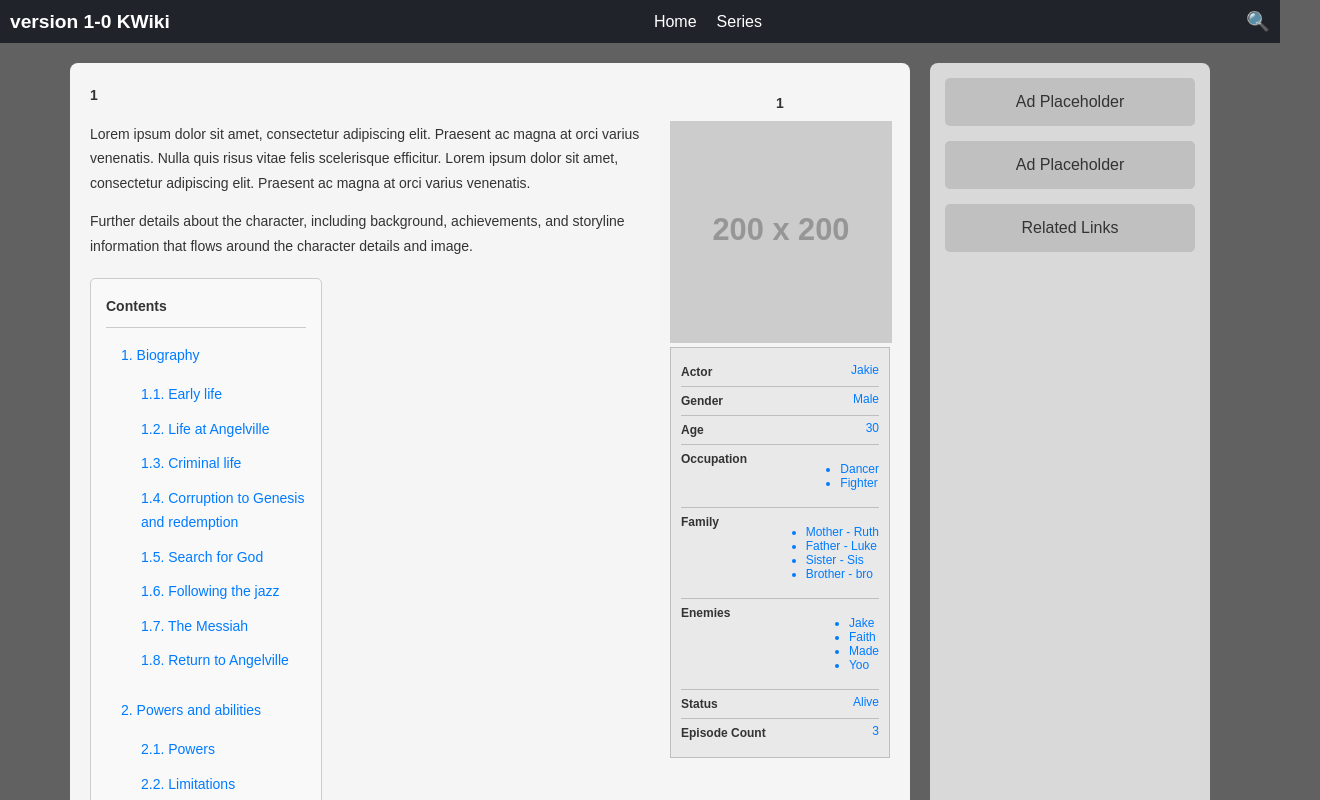
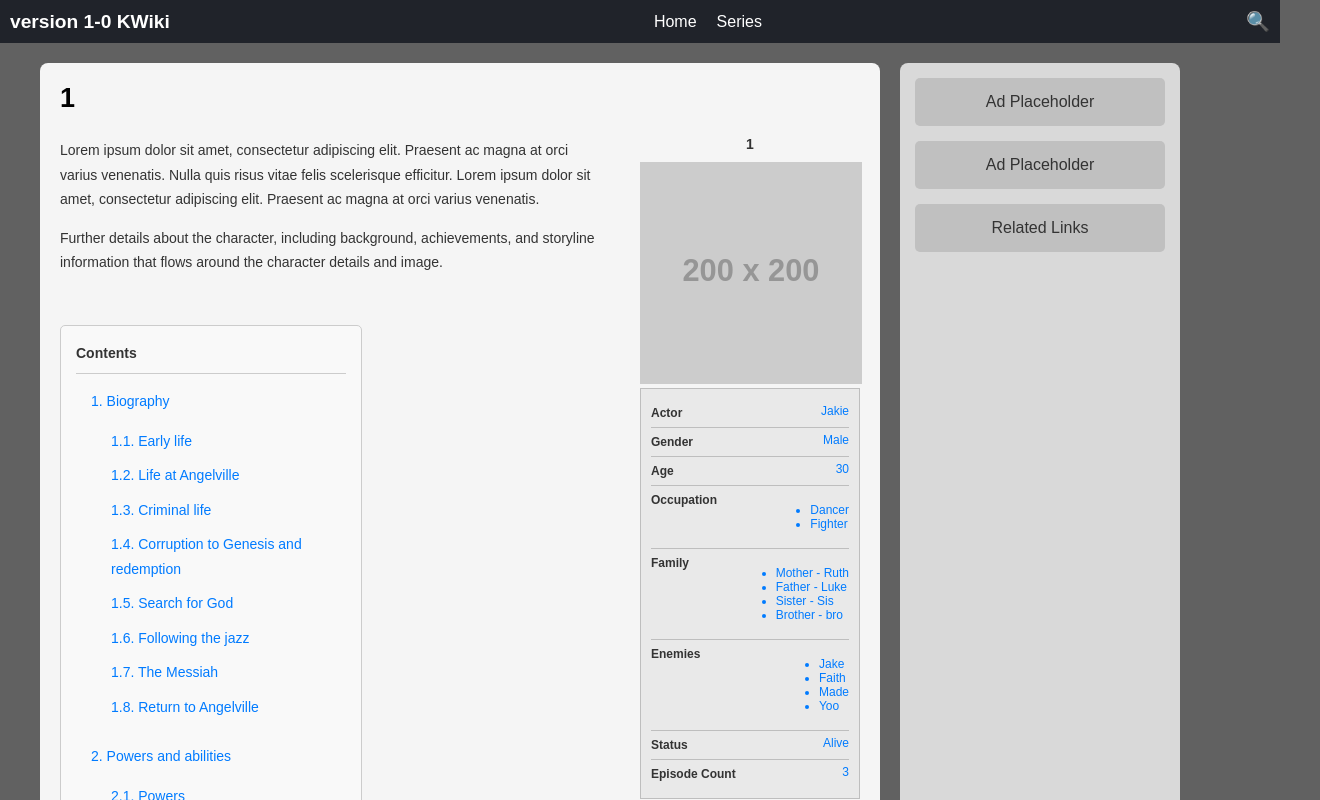
Before and after one commit to trulyepic/kwikiProject-v-1, a React (Create React App) app: page /character/1 in a window 1280 px wide. Shown: the top 800 px of the page, 1320 px wide, since content can reach past the window. Built offline with nearby package versions, Linux system fonts and the light colour scheme.

Commit message:
character initial page done

```diff
--- a/src/components/character-info-page/CharacterPage.css
+++ b/src/components/character-info-page/CharacterPage.css
@@ -3,24 +3,52 @@ html {
   margin: 0;
   padding: 0;
   font-family: Arial, Helvetica, sans-serif;
-  /* background-color: #616161; */
+  height: 100%;
 }
 
 .character_page_wrapper {
   display: flex;
-  justify-content: center;
+  flex-direction: column;
+  align-items: center;
+  background-color: #616161;
+  /* min-height: 100vh; */
+  height: 100vh;
   padding: 20px;
-  min-height: 100vh;
 }
 
 .character_page_content {
-  display: flex;
+  /* display: flex;
   max-width: 800px;
   width: 100%;
   background-color: #f5f5f5;
   padding: 20px;
   border-radius: 8px;
-  position: relative;
+  position: relative; */
+  display: flex;
+  max-width: 1200px;
+  width: 100%;
+}
+
+.character_information_page {
+  flex: 3;
+  max-width: 800px;
+  width: calc(100% - 300px);
+  /* width: 100%; */
+  padding: 20px;
+  background-color: #f5f5f5;
+  border-radius: 8px;
+  display: inline-block;
+  flex-grow: 1;
+}
+.character_main_content {
+  display: flex;
+  gap: 20px;
+}
+
+.character_page_header {
+  margin-bottom: 10px;
+  font-size: 27px;
+  font-weight: bold;
 }
 
 /* Character Name at the top */
@@ -133,12 +161,13 @@ html {
 
 /* Table of Contents */
 .character_table_of_contents {
-  margin-top: 20px;
+  /* margin-bottom: 20px; */
+  margin-top: 50px;
   padding: 15px;
   border-radius: 5px;
   border: 1px solid #ccc;
   background-color: #f9f9f9;
-  width: 200px;
+  width: 50%;
 }
 
 .character_table_of_contents h3 {
--- a/src/components/character-info-page/CharacterPage.js
+++ b/src/components/character-info-page/CharacterPage.js
@@ -53,6 +53,95 @@ const CharacterAdditionalContent = () => {
   );
 };
 
+const CharacterContent = () => {
+  return (
+    <div className="character_summary_text">
+      <p>
+        Lorem ipsum dolor sit amet, consectetur adipiscing elit. Praesent ac
+        magna at orci varius venenatis. Nulla quis risus vitae felis scelerisque
+        efficitur. Lorem ipsum dolor sit amet, consectetur adipiscing elit.
+        Praesent ac magna at orci varius venenatis.
+      </p>
+      <p>
+        Further details about the character, including background, achievements,
+        and storyline information that flows around the character details and
+        image.
+      </p>
+
+      <CharacterTableOfContents />
+    </div>
+  );
+};
+
+const CharacterDetailPanel = ({ characterImage, characterName }) => {
+  return (
+    <div className="character_info">
+      <h2 className="character_detail_name">{characterName}</h2>
+      <img
+        src={characterImage}
+        alt={characterName}
+        className="character_image"
+      />
+      <div className="character_details">
+        <div className="character_box">
+          <div className="character_item">
+            <span className="character_label">Actor</span>
+            <span className="character_value">Jakie</span>
+          </div>
+          <div className="character_item">
+            <span className="character_label">Gender</span>
+            <span className="character_value">Male</span>
+          </div>
+          <div className="character_item">
+            <span className="character_label">Age</span>
+            <span className="character_value">30</span>
+          </div>
+          <div className="character_item">
+            <span className="character_label">Occupation</span>
+            <span className="character_value">
+              <ul>
+                <li>Dancer</li>
+                <li>Fighter</li>
+              </ul>
+            </span>
+          </div>
+          <div className="character_item">
+            <span className="character_label">Family</span>
+            <span className="character_value">
+              <ul className="detail_item-ul">
+                <li>Mother - Ruth</li>
+                <li>Father - Luke</li>
+                <li>Sister - Sis</li>
+                <li>Brother - bro</li>
+              </ul>
+            </span>
+          </div>
+
+          <div className="character_item">
+            <span className="character_label">Enemies</span>
+            <span className="character_value">
+              <ul className="detail_item-ul">
+                <li>Jake</li>
+                <li>Faith</li>
+                <li>Made</li>
+                <li>Yoo</li>
+              </ul>
+            </span>
+          </div>
+          <div className="character_item">
+            <span className="character_label">Status</span>
+            <span className="character_value">Alive</span>
+          </div>
+          <div className="detail_item">
+            <span className="character_label">Episode Count</span>
+            <span className="character_value">3</span>
+          </div>
+        </div>
+      </div>
+    </div>
+  );
+};
+
 const CharacterPage = () => {
   const { characterName } = useParams();
   const location = useLocation();
@@ -60,13 +149,14 @@ const CharacterPage = () => {
     location.state?.image || "https://via.placeholder.com/200";
 
   return (
-    <div>
-      <div className="character_page_wrapper">
-        <div className="character_page_content">
-          {/* Character Name */}
-
+    <div className="character_page_wrapper">
+      <div className="character_page_content">
+        <div className="character_information_page">
+          <div className="character_page_header">
+            <span>{characterName}</span>
+          </div>
           {/* Character Summary Text */}
-          <div className="character_summary_text">
+          {/* <div className="character_summary_text">
             <span className="character_name">{characterName}</span>
             <p>
               Lorem ipsum dolor sit amet, consectetur adipiscing elit. Praesent
@@ -80,10 +170,23 @@ const CharacterPage = () => {
               character details and image.
             </p>
             <CharacterTableOfContents />
+          </div> */}
+          <div className="character_main_content">
+            <CharacterContent />
+
+            {/*Details Panel */}
+            <CharacterDetailPanel
+              characterImage={characterImage}
+              characterName={characterName}
+            />
           </div>
 
+          {/* Table of Contents */}
+
+          <CharacterAdditionalContent />
+
           {/* Character Image and Details aligned to the right */}
-          <div className="character_info">
+          {/* <div className="character_info">
             <h2 className="character_detail_name">{characterName}</h2>
             <img
               src={characterImage}
@@ -146,7 +249,7 @@ const CharacterPage = () => {
                 </div>
               </div>
             </div>
-          </div>
+          </div> */}
         </div>
         {/* Side Panel */}
         <div className="side_panel">
--- a/src/components/information-page/InformationPage.css
+++ b/src/components/information-page/InformationPage.css
@@ -122,11 +122,11 @@ html {
 }
 
 .table_of_contents {
-  margin-top: 20px;
+  margin-top: 50px;
   padding: 15px;
   border-radius: 5px;
   border: 1px solid #ccc;
-  width: 30%;
+  width: 50%;
   background-color: #f9f9f9;
 }
 
--- a/src/components/information-page/InformationPage.js
+++ b/src/components/information-page/InformationPage.js
@@ -9,13 +9,6 @@ import AdditionalContent from "./sections/AdditionalContent";
 
 const InformationPage = () => {
   const { title } = useParams();
-
-  const scrollToSection = (sectionId) => {
-    const element = document.getElementById(sectionId);
-    if (element) {
-      element.scrollIntoView({ behavior: "smooth" });
-    }
-  };
 
   return (
     <div className="information_page_wrapper">
@@ -40,7 +33,7 @@ const InformationPage = () => {
           </div>
 
           {/* Table of Contents */}
-          <TableOfContents scrollToSection={scrollToSection} />
+          {/* <TableOfContents scrollToSection={scrollToSection} /> */}
           <AdditionalContent />
         </div>
 
--- a/src/components/information-page/sections/Content.js
+++ b/src/components/information-page/sections/Content.js
@@ -1,4 +1,12 @@
 import React from "react";
+import TableOfContents from "./TableOfContents";
+
+const scrollToSection = (sectionId) => {
+  const element = document.getElementById(sectionId);
+  if (element) {
+    element.scrollIntoView({ behavior: "smooth" });
+  }
+};
 
 const Content = () => {
   return (
@@ -24,6 +32,8 @@ const Content = () => {
         justo in libero. Vestibulum mollis mauris enim. Morbi euismod magna ac
         lorem rutrum elementum.
       </p>
+
+      <TableOfContents scrollToSection={scrollToSection} />
     </div>
   );
 };
```
